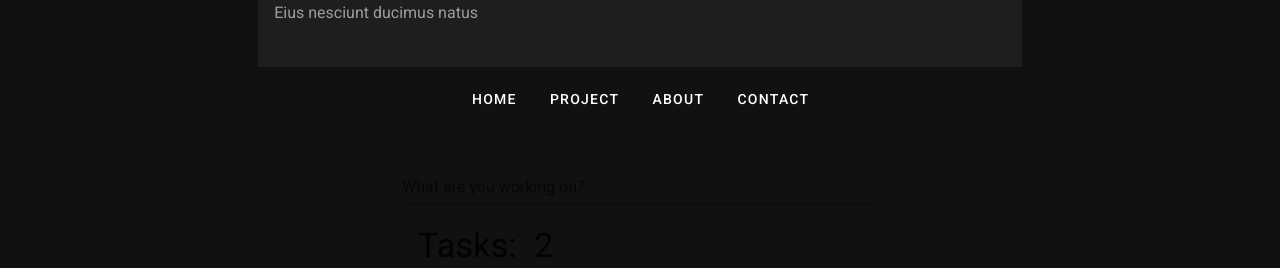
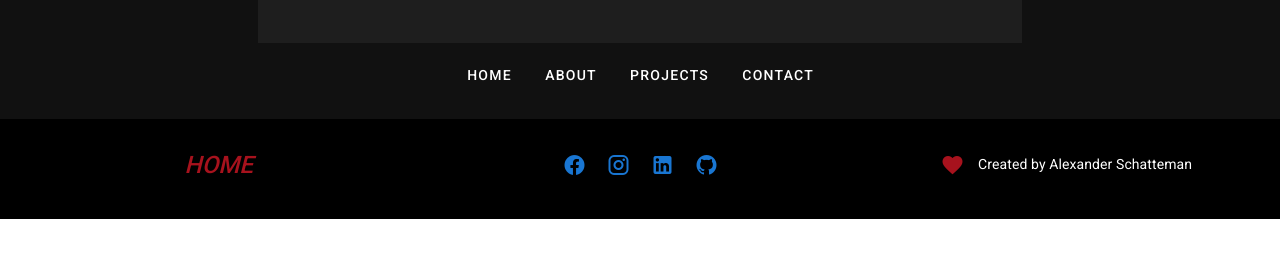
Before and after one commit to LexDarcoz/Portfolio_LexDarco, a Vue app in the folder portfolio_scalexit/: page / in a window 1280 px wide. Shown: the part 2529-2797 px from the top of the page. After the commit the page ends 2748 px from the top, so only its background shows below. Built offline with nearby package versions, Linux system fonts and the light colour scheme.

Commit message:
Pc transfer

```diff
--- a/portfolio_scalexit/src/components/FooterHome.vue
+++ b/portfolio_scalexit/src/components/FooterHome.vue
@@ -10,7 +10,9 @@
         <v-col cols="12" sm="4"
           ><v-card-text class="pt-2"
             ><v-btn v-for="icon in icons" :key="icon" class="mx-1 white--text" icon>
-              <v-icon size="24px">{{ icon }}</v-icon>
+              <a href="${icon.link}"
+                ><v-icon size="24px"> {{ icon.name }}</v-icon></a
+              >
             </v-btn></v-card-text
           ></v-col
         >
@@ -30,7 +32,12 @@
 <script>
 export default {
   data: () => ({
-    icons: ['mdi-facebook', 'mdi-instagram', 'mdi-linkedin', 'mdi-twitter', 'mdi-github'],
+    icons: [
+      { name: 'mdi-facebook', link: '/facebook' },
+      { name: 'mdi-instagram', link: '/instagram' },
+      { name: 'mdi-linkedin', link: '/linkedin' },
+      { name: 'mdi-github', link: '/github' },
+    ],
   }),
 };
 </script>
--- a/portfolio_scalexit/src/components/NavbarHome.vue
+++ b/portfolio_scalexit/src/components/NavbarHome.vue
@@ -5,8 +5,9 @@
     </v-btn>
     <v-spacer></v-spacer>
     <v-btn text @click="scroll('home')">Home</v-btn>
+    <v-btn text @click="scroll('about')">About</v-btn>
     <v-btn text @click="scroll('projects')">Projects</v-btn>
-    <v-btn text @click="scroll('about')">About</v-btn>
+
     <v-btn text @click="scroll('contact')">Contact</v-btn>
   </v-app-bar>
 </template>
--- a/portfolio_scalexit/src/components/TodoListComponent.vue
+++ b/portfolio_scalexit/src/components/TodoList.vue
@@ -1,5 +1,5 @@
 <template>
-  <v-container style="max-width: 500px">
+  <v-container style="max-width: 500px" class="white--text">
     <v-text-field v-model="newTask" label="What are you working on?" variant="solo" @keydown.enter="create">
       <template v-slot:append-inner>
         <v-fade-transition>
--- a/portfolio_scalexit/src/views/HomeView.vue
+++ b/portfolio_scalexit/src/views/HomeView.vue
@@ -1,8 +1,6 @@
 <template>
   <v-app :style="{ background: $vuetify.theme.themes.dark.background }"
     ><NavbarHome />
-
-    import TodoListComponent from '@/components/TodoListComponent.vue';
     <v-container fluid>
       <v-row id="home">
         <v-col cols="12">
@@ -11,7 +9,7 @@
         <v-col cols="12" class="center">
           <h4 class="red--text text--darken-4">Software developer</h4>
           <h1 class="white--text">Hello I'm Alexander Schatteman</h1>
-          <p class="grey--text">
+          <p class="grey--text" id="about">
             👋 Hey there! I'm Alexander Schatteman, <br />
             a software developer fueled by passion and innovation.
           </p>
@@ -79,7 +77,7 @@
                       </div>
                     </v-col>
                     <v-col cols="12" class="childcol">
-                      <div class="child2 padding bgColor1">
+                      <div class="child2 padding bgColor1" id="projects">
                         <h1 class="red--text text--darken-4">10</h1>
                         <p class="grey--text">Achievements</p>
                       </div>
@@ -90,7 +88,7 @@
             </v-row>
           </div>
         </v-col>
-        <v-col id="projects" md="3" offset-md="3">
+        <v-col md="3" offset-md="3">
           <h4 class="white--text">FEATURED PROJECTS</h4>
           <p class="grey--text">Lorem ipsum dolor Lorem ipsum dolor</p>
         </v-col>
@@ -164,16 +162,16 @@
           </div>
           <v-toolbar class="topToolbar" color="#111111" dark flat>
             <div style="position: absolute; margin-left: auto; margin-right: auto; left: 0; right: 0; text-align: center">
-              <v-btn text>Home</v-btn>
-              <v-btn text>Project</v-btn>
-              <v-btn text>about</v-btn>
-              <v-btn text>contact</v-btn>
+              <v-btn text @click="scroll('home')">Home</v-btn>
+              <v-btn text @click="scroll('about')">About</v-btn>
+              <v-btn text @click="scroll('projects')">Projects</v-btn>
+              <v-btn text @click="scroll('contact')">Contact</v-btn>
             </div>
           </v-toolbar>
         </v-col>
       </v-row>
     </v-container>
-    <TodoListComponent />
+
     <FooterHome />
   </v-app>
 </template>
@@ -181,13 +179,18 @@
 <script>
 import NavbarHome from '../components/NavbarHome.vue';
 import FooterHome from '../components/FooterHome.vue';
-import TodoListComponent from '../components/TodoListComponent.vue';
+
 export default {
+  methods: {
+    scroll(refName) {
+      const element = document.getElementById(refName);
+      element.scrollIntoView({ behavior: 'smooth' });
+    },
+  },
   name: 'HomeLanding',
   components: {
     NavbarHome,
     FooterHome,
-    TodoListComponent,
   },
 };
 </script>
```
